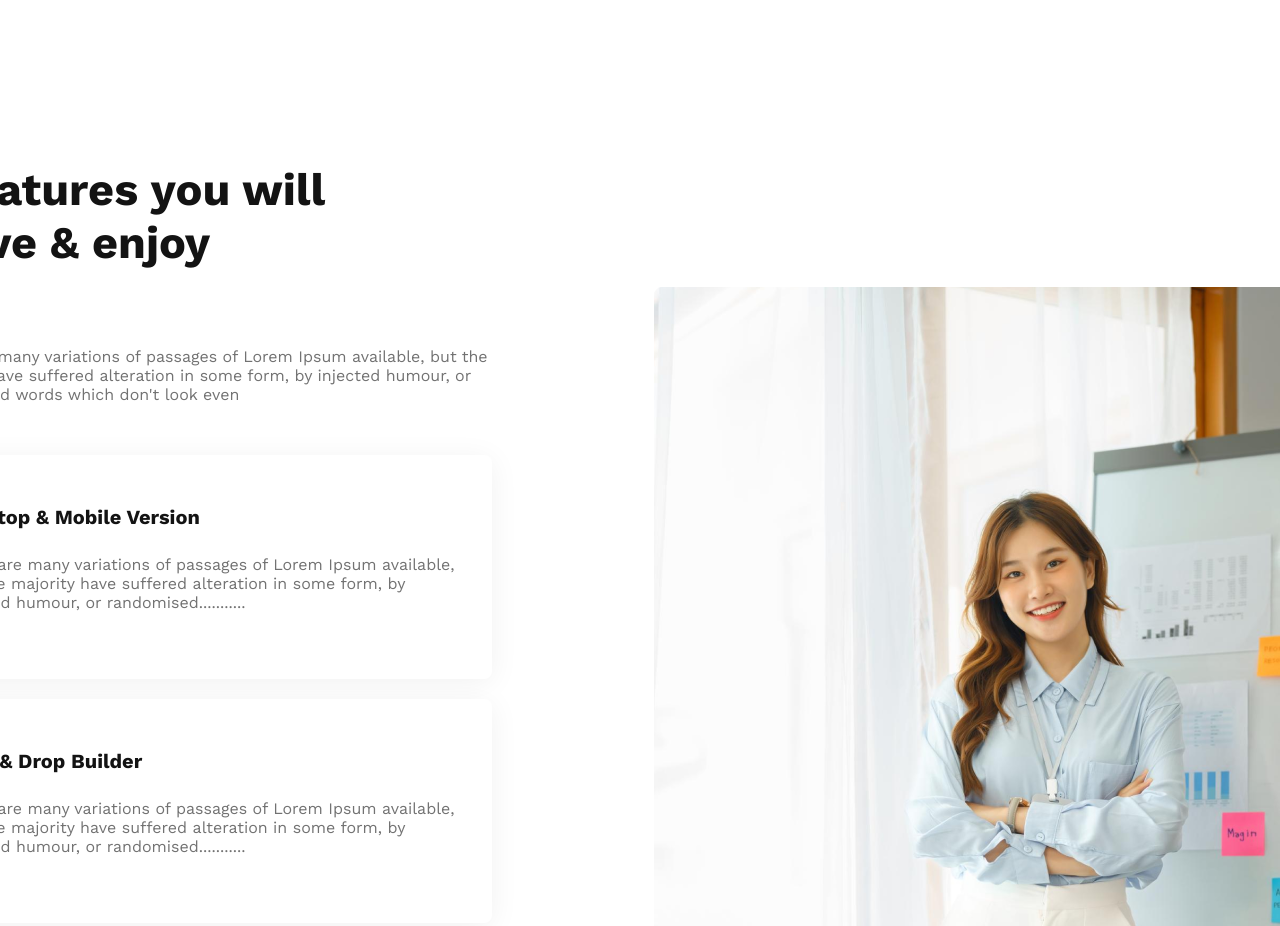
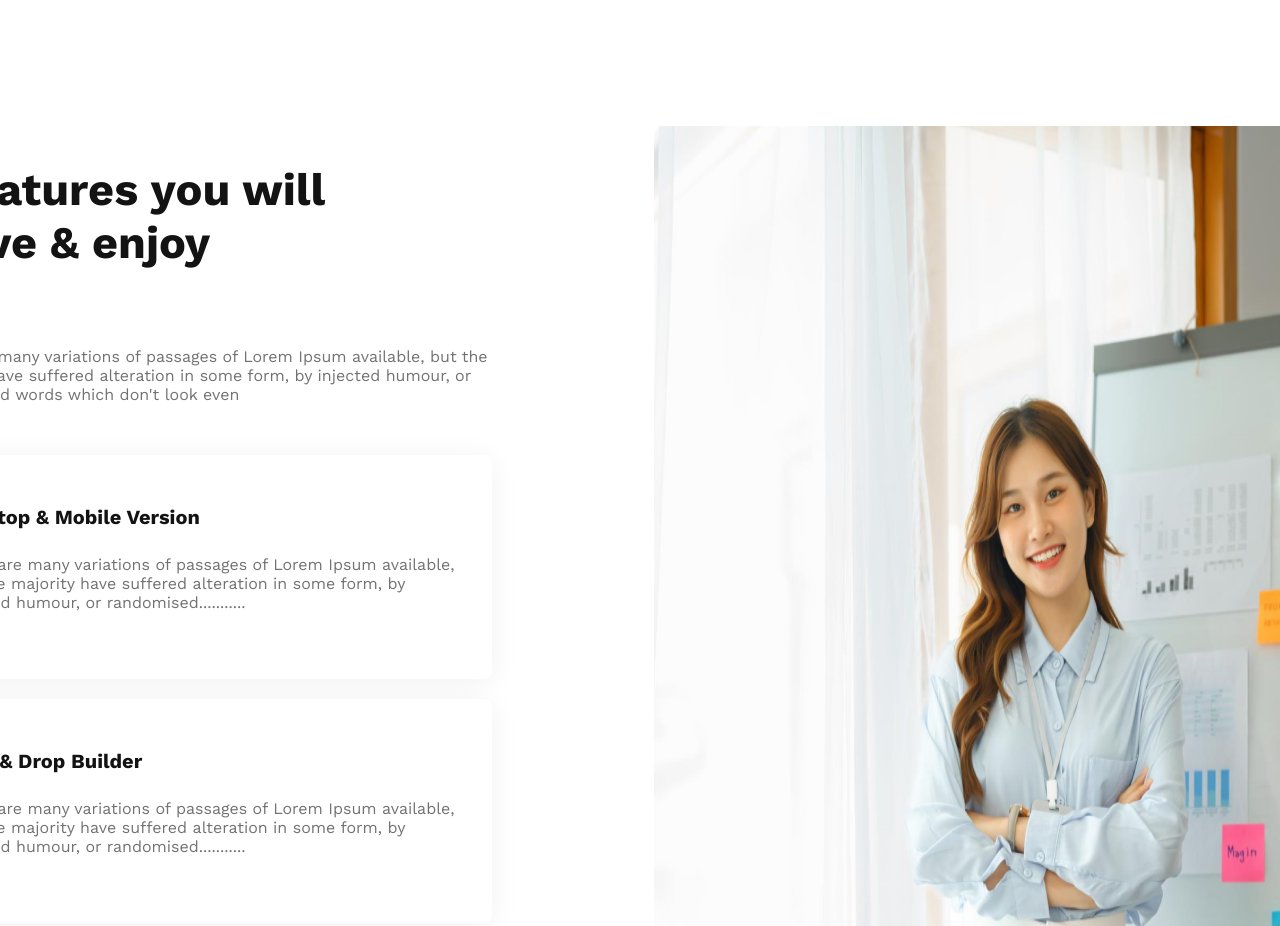
Before and after one commit to dhee-chowdhury/Responsive-Website, a plain HTML site: page index.html in a window 1280 px wide. Shown: the part 2580-3506 px from the top of the page. Drawn offline with nearby package versions, Linux system fonts and the light colour scheme.

Commit message:
fixed image

```diff
--- a/styles/styles.css
+++ b/styles/styles.css
@@ -280,7 +280,7 @@ love and enjoy image
 .love-enjoy-image {
     margin-left: 150px;
     /* width: 100%; */
-    /* align-self: stretch; */
+    align-self: stretch;
 }
 
 /*---------------------------------
```
